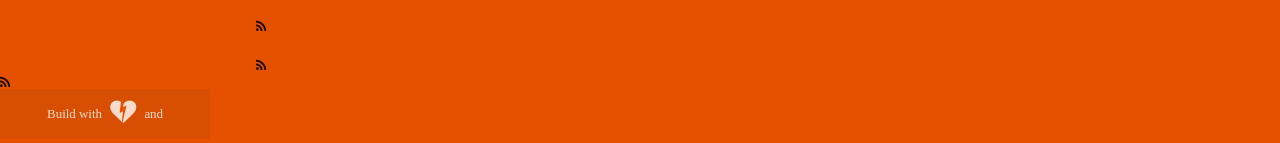
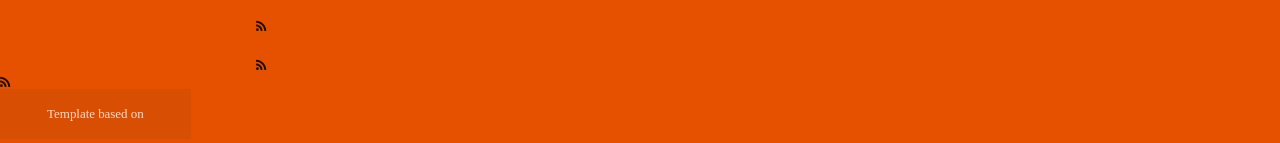
Before and after one commit to omniosorg/omniosorg.github.io, a Jekyll site: the page built from index.html, in a window 1280 px wide and 972 px high. Shown: the part 813-956 px from the top of the window. Built offline with Jekyll 4.4.1, drawn with Linux system fonts in a browser that asks for light colours; the list of posts is cut into pages by our own code.

Commit message:
fix layout

```diff
--- a/_includes/footer.html
+++ b/_includes/footer.html
@@ -18,6 +18,6 @@
   </div>
   <div class="footer-copyright">
     <div class="container center-align">
-      Build with <i class="fa fa-broken-heart"></i> and <a class="white-text" href="https://github.com/riefachan/jekyll-materialize">jekyll-materialize</a>
+      Template based on <a class="white-text" href="https://github.com/riefachan/jekyll-materialize">jekyll-materialize</a>
     </div>
   </div>
```
